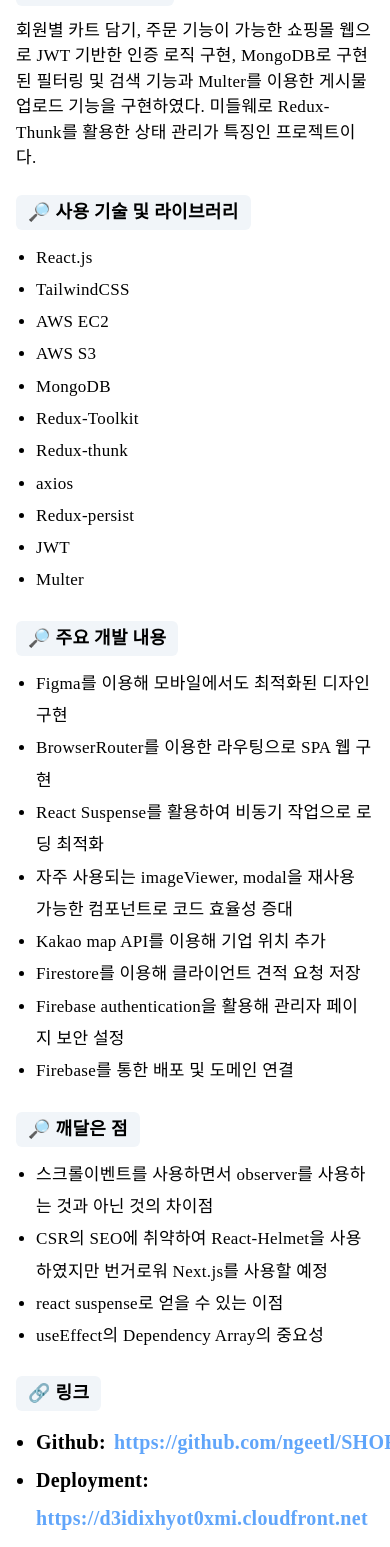
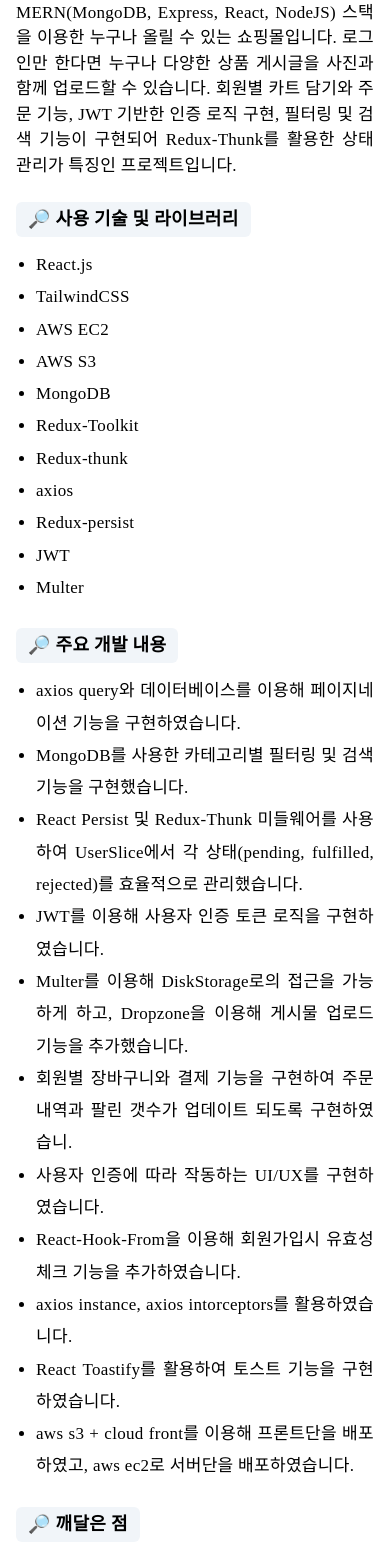
Before and after one commit to ngeetl/yetion, a Next.js app: page /project/fullshop in a window 390 px wide. Shown: the part 450-1997 px from the top of the page. Built offline with nearby package versions, Linux system fonts and the light colour scheme.

Commit message:
컨텐츠 세부 내용 수정

```diff
--- a/src/app/globals.css
+++ b/src/app/globals.css
@@ -5,7 +5,7 @@
 
 * {
     margin: 0;
-    line-height: normal;
+    line-height: 1.8;
     margin: 0;
     padding: 0;
     border: 0;
@@ -13,6 +13,7 @@
     scroll-behavior: smooth;
     font-family: 'Pretendard';
     letter-spacing: 0.3px;
+    text-align: justify;
   }
 
   /* @media screen and (max-width: 440px) {
--- a/src/app/layout.js
+++ b/src/app/layout.js
@@ -1,4 +1,3 @@
-import { Inter } from "next/font/google";
 import "./globals.css";
 import Navbar from "@/components/Navbar";
 
--- a/src/app/project/[id]/layout.js
+++ /dev/null
@@ -1,9 +0,0 @@
-
-export default function Layout({ children }) {
-    return (
-        <div>
-            <h2>project-layout</h2>
-            {children}
-        </div>
-    );
-  }
--- a/src/app/project/[id]/projects.js
+++ b/src/app/project/[id]/projects.js
@@ -2,26 +2,24 @@
     {
       params: "intem",
       name: "인템",
-      content:
-      `공기청정기 제작 및 렌탈기업을 위한 웹사이트 전체 개발 프로젝트를 주도.
-      기업 홍보와 발주 문의 및 견적 접수 기능,
-      제품 소개를 위한 페이지로 기획부터 디자인,
-      프론트엔드와 백엔드 개발을 포함한 전 과정을
-      단독으로 관리 중인 실제 서비스이다. `,
+      content: `공기청정기 관련 사업을 전문으로 하는 기업의 브랜드 홍보 웹서비스입니다.
+      기획부터 디자인, 프론트엔드와 백엔드 개발을 포함한 전 과정을 1인으로 관리 중인 서비스로,
+      기업과 제품의 소개 및 견적 접수 기능 API가 있고, 직관적인 UI 설계로 사용자가 손쉽게 정보를 탐색할 수 있습니다.
+      브랜드 가치를 높여주는 디자인을 구현함으로써, 현재까지도 활발하게 운영중인 웹서비스입니다.`,
       created: "2023.08.10 - 2023.09.17",
       stacks: ["React.js", "Firebase", "Figma", "KakaoMap Api"],
       url: "/img/project_intem.png",
       gifUrl: "/img/project_intem.gif",
       path: "/project/intem",
       developments: [
-       " Figma를 이용해 모바일에서도 최적화된 디자인 구현",
-        "BrowserRouter를 이용한 라우팅으로 SPA 웹 구현",
-        "React Suspense를 활용하여 비동기 작업으로 로딩 최적화",
-        "자주 사용되는 imageViewer, modal을 재사용 가능한 컴포넌트로 코드 효율성 증대",
-        "Kakao map API를 이용해 기업 위치 추가",
-        "Firestore를 이용해 클라이언트 견적 요청 저장",
-        "Firebase authentication을 활용해 관리자 페이지 보안 설정",
-        "Firebase를 통한 배포 및 도메인 연결",
+       " Figma를 이용해 모바일에서도 최적화된 디자인을 구현하였습니다.",
+        "BrowserRouter를 이용한 라우팅으로 SPA 웹을 구현하였습니다",
+        "React Suspense를 활용하여 비동기 작업으로 로딩 최적화를 진행했습니다",
+        "자주 사용되는 imageViewer, modal을 재사용 가능한 컴포넌트로 독립시켜 코드의 효율성 증대시켰습니다.",
+        "KakaoMap API를 연결해 동적인 지도 정보를 반영했습니다.",
+        "Firestore를 이용해 클라이언트 견적 요청 데이터를 저장했습니다.",
+        "Firebase authentication을 활용해 관리자 페이지의 보안 설정을 구현했습니다.",
+        "Firebase를 통해 호스팅 및 도메인 연결을 설정했습니다.",
       ],
       reviews: [
         "스크롤이벤트를 사용하면서 observer를 사용하는 것과 아닌 것의 차이점",
@@ -37,8 +35,10 @@
     {
       params: "fullshop",
       name: "Full Shop",
-      content:
-      `회원별 카트 담기, 주문 기능이 가능한 쇼핑몰 웹으로 JWT 기반한 인증 로직 구현, MongoDB로 구현된 필터링 및 검색 기능과 Multer를 이용한 게시물 업로드 기능을 구현하였다. 미들웨로 Redux-Thunk를 활용한 상태 관리가 특징인 프로젝트이다. `,
+      content: `MERN(MongoDB, Express, React, NodeJS) 스택을 이용한 누구나 올릴 수 있는 쇼핑몰입니다.
+      로그인만 한다면 누구나 다양한 상품 게시글을 사진과 함께 업로드할 수 있습니다.
+      회원별 카트 담기와 주문 기능, JWT 기반한 인증 로직 구현, 필터링 및 검색 기능이 구현되어
+      Redux-Thunk를 활용한 상태 관리가 특징인 프로젝트입니다.`,
       created: "2023.11.23 - 2023.12.26",
       stacks: ["React.js", "TailwindCSS", "AWS EC2", "AWS S3",
         "MongoDB", "Redux-Toolkit", "Redux-thunk", "axios",
@@ -47,20 +47,23 @@
       gifUrl: "/img/project_fullshop.gif",
       path: "/project/fullshop",
       developments: [
-        " Figma를 이용해 모바일에서도 최적화된 디자인 구현",
-         "BrowserRouter를 이용한 라우팅으로 SPA 웹 구현",
-         "React Suspense를 활용하여 비동기 작업으로 로딩 최적화",
-         "자주 사용되는 imageViewer, modal을 재사용 가능한 컴포넌트로 코드 효율성 증대",
-         "Kakao map API를 이용해 기업 위치 추가",
-         "Firestore를 이용해 클라이언트 견적 요청 저장",
-         "Firebase authentication을 활용해 관리자 페이지 보안 설정",
-         "Firebase를 통한 배포 및 도메인 연결",
+        "axios query와 데이터베이스를 이용해 페이지네이션 기능을 구현하였습니다.",
+        "MongoDB를 사용한 카테고리별 필터링 및 검색 기능을 구현했습니다.",
+        "React Persist 및 Redux-Thunk 미들웨어를 사용하여 UserSlice에서 각 상태(pending, fulfilled, rejected)를 효율적으로 관리했습니다.",
+        "JWT를 이용해 사용자 인증 토큰 로직을 구현하였습니다.",
+        "Multer를 이용해 DiskStorage로의 접근을 가능하게 하고, Dropzone을 이용해 게시물 업로드 기능을 추가했습니다.",
+        "회원별 장바구니와 결제 기능을 구현하여 주문 내역과 팔린 갯수가 업데이트 되도록 구현하였습니.",
+        "사용자 인증에 따라 작동하는 UI/UX를 구현하였습니다.",
+        "React-Hook-From을 이용해 회원가입시 유효성 체크 기능을 추가하였습니다.",
+        "axios instance, axios intorceptors를 활용하였습니다.",
+        "React Toastify를 활용하여 토스트 기능을 구현하였습니다.",
+        "aws s3 + cloud front를 이용해 프론트단을 배포하였고, aws ec2로 서버단을 배포하였습니다.",
        ],
        reviews: [
-         "스크롤이벤트를 사용하면서 observer를 사용하는 것과 아닌 것의 차이점",
-         "CSR의 SEO에 취약하여 React-Helmet을 사용하였지만 번거로워 Next.js를 사용할 예정",
-         "react suspense로 얻을 수 있는 이점",
-         "useEffect의 Dependency Array의 중요성"
+         `이번 프로젝트에서는 리덕스 상태 관리 서비스인 Redux-Thunk와 React Persist를 사용하였는데,
+         비동기 작업과 상태의 영속성을 관리하면서 프론트엔드 개발의 복잡성을 체계적으로 다루는 방법을 배웠습니다.`,
+         `JWT를 사용한 토큰 인증 시스템 구현은 쿠키, 세션 등 보안에 대한 이해를 높이는 계기가 되었으며,
+         결제 API 기능 연동에 어려움을 겪으면서 결제 시스템의 복잡성과 백엔드 학습의 필요성을 느꼈습니다.`
        ],
        link: {
          Github: "https://github.com/ngeetl/SHOP_app",
@@ -106,32 +109,29 @@
     {
       params: "mydiary",
       name: "MyDiary",
-      content:
-      `공기청정기 제작 및 렌탈기업을 위한 웹사이트 전체 개발 프로젝트를 주도.
-      기업 홍보와 발주 문의 및 견적 접수 기능,
-      제품 소개를 위한 페이지로 기획부터 디자인,
-      프론트엔드와 백엔드 개발을 포함한 전 과정을
-      단독으로 관리 중인 실제 서비스이다. `,
-      created: "2023.08.10 - 2023.09.17",
-      stacks: ["React.js", "Firebase", "Figma"],
+      content: `사용자에게 랜덤으로 선택된 주제를 제공하여 일기 작성을 유도하는 ASP.NET Core 기반 웹 애플리케이션입니다.
+                이를 통해 매일 작성하는 일기 내용의 단조로움을 탈피하고 사용자들에게 효율성을 주고자 하는 목적으로 제작했습니다.
+                쿠키 인증에 기반한 로그인 로직을 구현하였고, 인증된 사용자에게만 CRUD 구현이 가능한 나만의 일기장 서비스입니다.`,
+      created: "2024.01.20 - 2023.02.02",
+      stacks: ["ASP.Net core", "Javascript", "MariaDB", "BootStrap", "Jquery"],
       url: "/img/project_mydiary.png",
       gifUrl: "/img/project_mydiary.gif",
       path: "/project/mydiary",
       developments: [
-        " Figma를 이용해 모바일에서도 최적화된 디자인 구현",
-         "BrowserRouter를 이용한 라우팅으로 SPA 웹 구현",
-         "React Suspense를 활용하여 비동기 작업으로 로딩 최적화",
-         "자주 사용되는 imageViewer, modal을 재사용 가능한 컴포넌트로 코드 효율성 증대",
-         "Kakao map API를 이용해 기업 위치 추가",
-         "Firestore를 이용해 클라이언트 견적 요청 저장",
-         "Firebase authentication을 활용해 관리자 페이지 보안 설정",
-         "Firebase를 통한 배포 및 도메인 연결",
+        "MVC(Model-View-Controller) 패턴을 사용하여 각 구성 요소 간의 결합도를 낮추었습니다.",
+        "일기의 주제(Topics)를 랜덤으로 뽑아 주는 Api Controller를 버튼을 만들었습니다.",
+        "ajax를 사용하여 일기의 주제(Topics)를 요청하는 로직을 구현하였습니다.",
+        "ClaimsIdentity 객체를 사용하여, 쿠키 인증 기반 로그인 기능을 구현했습니다." ,
+        "데이터베이스를 연결하여 일기장(게시글)의 CRUD(생성, 조회, 수정, 삭제) 기능을 전체적으로 구현하였습니다.",
+        "인증된 사용자에게만 자신의 게시글에 대한 전체적인 데이터 조작 권한을 부여하도록 설계하였습니다.",
+        "Dapper를 이용하여 Model을 데이터베이스와 매핑하였습니다.",
        ],
        reviews: [
-         "스크롤이벤트를 사용하면서 observer를 사용하는 것과 아닌 것의 차이점",
-         "CSR의 SEO에 취약하여 React-Helmet을 사용하였지만 번거로워 Next.js를 사용할 예정",
-         "react suspense로 얻을 수 있는 이점",
-         "useEffect의 Dependency Array의 중요성"
+         `.NET 웹 프로젝트를 통한 백엔드 개발 경험은 MVC 패턴의 강점을 명확히 이해하는 데 도움이 되었습니다.
+         이 패턴의 적용으로 코드 구조화와 분리가 용이해져서 각 기능의 개발과 유지보수가 훨씬 명확하고 효율적으로 이루어졌습니다.`,
+         `태그 헬퍼의 사용으로 데이터 바인딩과 유효성 검사의 로직을 간결하게 만들어, 개발 과정을 간소화할 수 있었습니다.`,
+         `CRUD 기능의 구현 과정에서 데이터베이스와의 효율적인 상호작용과 쿼리 최적화의 필요성을 배웠으며, 더 나아가 LINQ 학습의 필요성을 느끼게 되는 계기가 되었습니다.`,
+         `프로젝트 배포에 있어서 환경과 보안 구성에 어려움을 느꼈지만, 이는 향후 배포 프로세스 보완에 대한 학습 계획을 수립할 수 있는 기회가 되었습니다.`
        ],
        link: {
          Github: "https://github.com/ngeetl/DotNetProject1",
@@ -141,7 +141,9 @@
       params: "myblog",
       name: "MyBlog",
       content:
-      `Redux를 활용한 인증 기능이 있는 개인 기록용 블로그 개발 프로젝트. 서버 측에서 페이징과 검색 기능을 구현하였으며, JSON Server, Express, Firebase를 사용하여 세 가지 버전의 서버를 개별적으로 구축 및 비교 분석한 프로젝트. `,
+      `My BLOG는 로그인을 하면 관리자 페이지에서 게시글 작성 및 수정, 삭제할 수 있는 나만의 블로그입니다.
+      JSON Server, Express, Firebase를 사용하여 세 가지 버전의 서버를
+      개별적으로 구축 및 비교 분석한 프로젝트입니다. `,
       created: "2023.5.25 - 2023.08.04 ",
       stacks: ["React.js", "Redux-toolkit ", "JSON Sever", "Firebase",
         "Express", "aixos"],
@@ -149,20 +151,15 @@
       gifUrl: "/img/project_myblog.gif",
       path: "/project/myblog",
       developments: [
-        " Figma를 이용해 모바일에서도 최적화된 디자인 구현",
-         "BrowserRouter를 이용한 라우팅으로 SPA 웹 구현",
-         "React Suspense를 활용하여 비동기 작업으로 로딩 최적화",
-         "자주 사용되는 imageViewer, modal을 재사용 가능한 컴포넌트로 코드 효율성 증대",
-         "Kakao map API를 이용해 기업 위치 추가",
-         "Firestore를 이용해 클라이언트 견적 요청 저장",
-         "Firebase authentication을 활용해 관리자 페이지 보안 설정",
-         "Firebase를 통한 배포 및 도메인 연결",
+        "firebase authentication 기능을 사용해 접근 권한 및 세션을 관리하였습니다.",
+        "페이지네이션 로직을 구현 후 서버 측으로 전달하여 로딩을 최적화하였습니다.",
+        "Redux-Toolkit을 이용해 토스트 기능을 구현하였습니다.",
+        "JSON Server, Express, Firebase 세 가지 다른 버전의 서버로 CRUD 로직을 구현하였습니다."
        ],
        reviews: [
-         "스크롤이벤트를 사용하면서 observer를 사용하는 것과 아닌 것의 차이점",
-         "CSR의 SEO에 취약하여 React-Helmet을 사용하였지만 번거로워 Next.js를 사용할 예정",
-         "react suspense로 얻을 수 있는 이점",
-         "useEffect의 Dependency Array의 중요성"
+          `페이지네이션 로직을 자바스크립트 코드로 구현하는 데 있어 어려움을 겪었지만, 네트워크 트래픽과 로딩 시간을 최적화함에 중요한 기능임을 느꼈습니다.`,
+          `Firebase, JSON Server, Express 세가지 버전으로 서버를 구축하면서 각각의 기술에 대한 실질적인 이해와 적용 능력을 키울 수 있었습니다.
+          특히 Firebase를 사용하면서 라이브러리 없이 검색 기능을 구현하는 것에 한계와 데이터베이스의 중요성을 느꼈지만, 이를 통해 기술 선택에 따른 장단점을 명확히 인식할 수 있었습니다.`
        ],
        link: {
          Github: "https://github.com/ngeetl/myBLOG",
--- a/src/components/Navbar.js
+++ b/src/components/Navbar.js
@@ -17,7 +17,7 @@
         <Link href="/">이예인의 포트폴리오</Link>
       </div>
       <div id='nav'>
-        <ul className='md:flex hidden font-medium text-base'>
+        <ul className='md:flex hidden font-medium text-[17px]'>
           <Link href="/#intro"><li className='rounded-lg py-2 px-4 mr-2 hover:bg-slate-100'>Profile</li></Link>
           <Link href="/#stack"><li className='rounded-lg py-2 px-4 mr-2 hover:bg-slate-100'>Stack</li></Link>
           <Link href="/#career"><li className='rounded-lg py-2 px-4 mr-2 hover:bg-slate-100'>Career</li></Link>
--- a/src/components/Project.js
+++ b/src/components/Project.js
@@ -25,8 +25,8 @@
                   </div>
 
                   <ul className='my-3'>
-                    <li className='text-lg font-bold mb-2'>{project.name} <span className='text-base font-normal text-gray-400'>{project.created}</span></li>
-                    <li className='mb-3 mx-2 text-[15px] leading-6'>{project.content}</li>
+                    <li className='text-lg font-bold mb-5'>{project.name} <span className='text-base font-normal text-gray-400'>{project.created}</span></li>
+                    <li title={`${project.name} 클릭하여 더 보기`} className='mb-7 mx-3 text-[15px] leading-7 overflow-hidden line-clamp-4'>{project.content}</li>
                     <li className=''>
                       <ul className='flex flex-wrap'>
                         {project.stacks.map(stack => {
```
Also changed, not shown: src/components/Career.js (+30 -2 lines), src/components/Intro.js (+8 -10 lines), src/components/Picture.js (+6 -6 lines).
